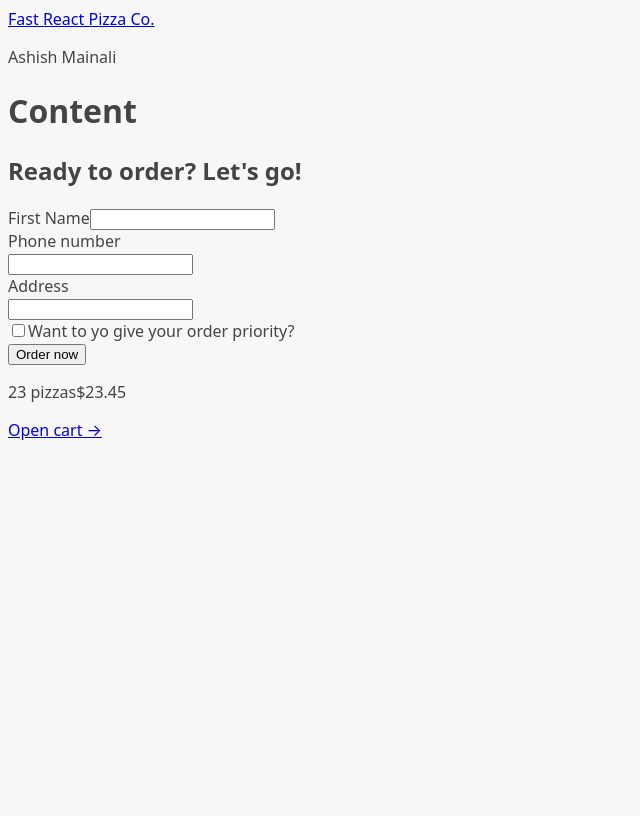
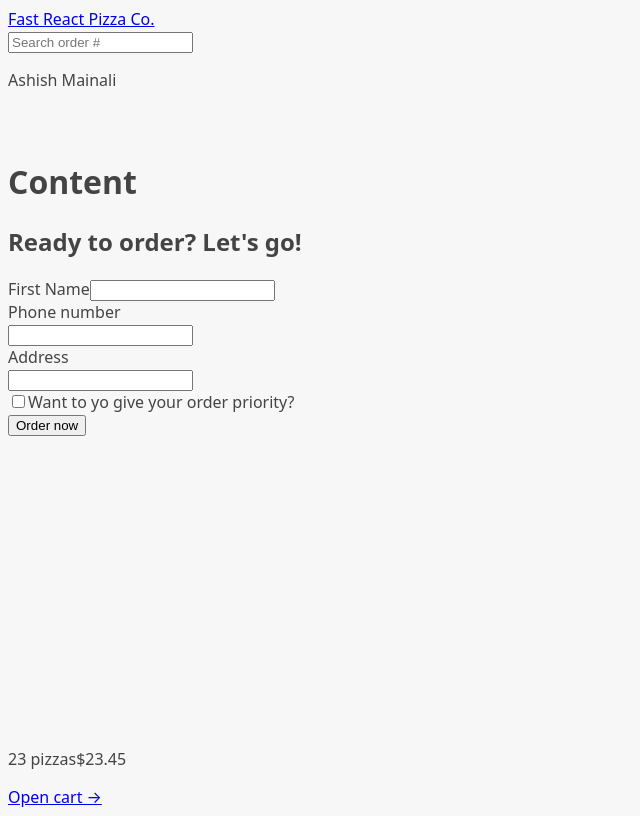
Before and after one commit to mainaliashish/pizza-order-app, a React (Vite) app: page /order/new in a window 1280 px wide. Shown: the whole page, without its empty margins (0-640 px from the left). Built offline with nearby package versions, Linux system fonts and the light colour scheme.

Commit message:
update: - react-router data loading and actions - complete create order section

```diff
--- a/src/features/order/CreateOrder.jsx
+++ b/src/features/order/CreateOrder.jsx
@@ -1,4 +1,6 @@
 import { useState } from "react";
+import { Form, redirect, useActionData, useNavigation } from "react-router-dom";
+import { createOrder } from "../../services/apiRestaurant";
 
 // https://uibakery.io/regex-library/phone-number
 const isValidPhone = (str) =>
@@ -32,13 +34,17 @@ const fakeCart = [
 
 function CreateOrder() {
   // const [withPriority, setWithPriority] = useState(false);
+  const navigation = useNavigation();
+  const isSubmitting = navigation.state === "submitting";
+  const formErrors = useActionData();
   const cart = fakeCart;
 
   return (
     <div>
       <h2>Ready to order? Let's go!</h2>
 
-      <form>
+      {/* <Form method="POST" action='/order/new'> */}
+      <Form method="POST">
         <div>
           <label>First Name</label>
           <input type="text" name="customer" required />
@@ -49,6 +55,7 @@ function CreateOrder() {
           <div>
             <input type="tel" name="phone" required />
           </div>
+          {formErrors?.phone && <p>{formErrors.phone}</p>}
         </div>
 
         <div>
@@ -70,11 +77,34 @@ function CreateOrder() {
         </div>
 
         <div>
-          <button>Order now</button>
+          <input type="hidden" name="cart" value={JSON.stringify(cart)} />
+          <button disabled={isSubmitting}>
+            {isSubmitting ? "Placing Order.." : "Order now"}
+          </button>
         </div>
-      </form>
+      </Form>
     </div>
   );
 }
 
+export async function action({ request }) {
+  const formData = await request.formData();
+  const data = Object.fromEntries(formData);
+  // console.log(data);
+  const order = {
+    ...data,
+    cart: JSON.parse(data.cart),
+    priority: data.priority === "on",
+  };
+  // console.log(order);
+  const errors = {};
+  if (!isValidPhone(order.phone))
+    errors.phone = "Please enter a valid phone number.";
+
+  if (Object.keys(errors).length > 0) return errors;
+
+  const newOrder = await createOrder(order);
+  return redirect(`/order/${newOrder.id}`);
+}
+
 export default CreateOrder;
--- a/src/features/order/Order.jsx
+++ b/src/features/order/Order.jsx
@@ -1,47 +1,14 @@
 // Test ID: IIDSAT
-
+import { useLoaderData } from "react-router-dom";
+import { getOrder } from "../../services/apiRestaurant";
 import {
   calcMinutesLeft,
   formatCurrency,
   formatDate,
 } from "../../utils/helpers";
 
-const order = {
-  id: "ABCDEF",
-  customer: "Jonas",
-  phone: "123456789",
-  address: "Arroios, Lisbon , Portugal",
-  priority: true,
-  estimatedDelivery: "2027-04-25T10:00:00",
-  cart: [
-    {
-      pizzaId: 7,
-      name: "Napoli",
-      quantity: 3,
-      unitPrice: 16,
-      totalPrice: 48,
-    },
-    {
-      pizzaId: 5,
-      name: "Diavola",
-      quantity: 2,
-      unitPrice: 16,
-      totalPrice: 32,
-    },
-    {
-      pizzaId: 3,
-      name: "Romana",
-      quantity: 1,
-      unitPrice: 15,
-      totalPrice: 15,
-    },
-  ],
-  position: "-9.000,38.000",
-  orderPrice: 95,
-  priorityPrice: 19,
-};
-
 function Order() {
+  const order = useLoaderData();
   // Everyone can search for all orders, so for privacy reasons we're gonna gonna exclude names or address, these are only for the restaurant staff
   const {
     id,
@@ -83,4 +50,9 @@ function Order() {
   );
 }
 
+export async function loader({ params }) {
+  const order = getOrder(params.orderId);
+  return order;
+}
+
 export default Order;
--- /dev/null
+++ b/src/features/order/SearchOrder.jsx
@@ -0,0 +1,24 @@
+import React, { useState } from "react";
+import { useNavigate } from "react-router-dom";
+
+const SearchOrder = () => {
+  const [query, setQuery] = useState("");
+  const navigate = useNavigate();
+  function handleSubmit(e) {
+    e.preventDefault();
+    if (!query) return;
+    navigate(`/order/${query}`);
+    setQuery("");
+  }
+  return (
+    <form onSubmit={handleSubmit}>
+      <input
+        placeholder="Search order #"
+        value={query}
+        onChange={(e) => setQuery(e.target.value)}
+      />
+    </form>
+  );
+};
+
+export default SearchOrder;
--- a/src/router/appRoute.jsx
+++ b/src/router/appRoute.jsx
@@ -1,36 +1,43 @@
-import { createBrowserRouter } from "react-router-dom"
-import AppLayout from "../ui/AppLayout"
-import Home from "../ui/Home"
-import Menu, { loader as menuLoader } from "../features/menu/Menu"
-import Cart from "../features/cart/Cart"
-import CreateOrder from "../features/order/CreateOrder"
-import Order from "../features/order/Order"
+import { createBrowserRouter } from "react-router-dom";
+import AppLayout from "../ui/AppLayout";
+import Home from "../ui/Home";
+import Error from "../ui/Error";
+import Menu, { loader as menuLoader } from "../features/menu/Menu";
+import Cart from "../features/cart/Cart";
+import CreateOrder, {
+  action as creatOrderAction,
+} from "../features/order/CreateOrder";
+import Order, { loader as orderLoader } from "../features/order/Order";
 
 export const appRouter = createBrowserRouter([
   {
-    element: <AppLayout/>,
+    element: <AppLayout />,
     children: [
       {
-        path: '/',
-        element: <Home />
+        path: "/",
+        element: <Home />,
       },
       {
-        path: '/menu',
+        path: "/menu",
         element: <Menu />,
-        loader: menuLoader
+        loader: menuLoader,
+        errorElement: <Error />,
       },
       {
-        path: '/cart',
-        element: <Cart />
+        path: "/cart",
+        element: <Cart />,
       },
       {
-        path: '/order/new',
-        element: <CreateOrder />
+        path: "/order/new",
+        element: <CreateOrder />,
+        action: creatOrderAction,
       },
       {
-        path: '/order/:orderId',
-        element: <Order />
-      }
-    ]
+        path: "/order/:orderId",
+        element: <Order />,
+        loader: orderLoader,
+        errorElement: <Error />,
+      },
+    ],
   },
 ]);
--- a/src/ui/AppHeader.jsx
+++ b/src/ui/AppHeader.jsx
@@ -1,13 +1,15 @@
-import React from 'react'
-import { Link } from 'react-router-dom'
+import React from "react";
+import { Link } from "react-router-dom";
+import SearchOrder from "../features/order/SearchOrder";
 
 const AppHeader = () => {
   return (
     <header>
-        <Link to='/'>Fast React Pizza Co.</Link>
-        <p>Ashish Mainali</p>
+      <Link to="/">Fast React Pizza Co.</Link>
+      <SearchOrder />
+      <p>Ashish Mainali</p>
     </header>
-  )
-}
+  );
+};
 
-export default AppHeader
+export default AppHeader;
--- a/src/ui/AppLayout.jsx
+++ b/src/ui/AppLayout.jsx
@@ -1,19 +1,24 @@
-import React from 'react'
-import AppHeader from './AppHeader'
-import CartOverview from '../features/cart/CartOverview'
-import { Outlet } from 'react-router-dom'
+import React from "react";
+import AppHeader from "./AppHeader";
+import CartOverview from "../features/cart/CartOverview";
+import { Outlet, useNavigation } from "react-router-dom";
+import Loader from "./Loader";
 
 const AppLayout = () => {
+  const navigation = useNavigation();
+  const isLoading = navigation.state === "loading";
+
   return (
-    <div>
-        <AppHeader/>
-        <main>
-            <h1>Content</h1>
-            <Outlet/>
-        </main>
-        <CartOverview/>
+    <div className="layout">
+      {isLoading && <Loader />}
+      <AppHeader />
+      <main>
+        <h1>Content</h1>
+        <Outlet />
+      </main>
+      <CartOverview />
     </div>
-  )
-}
+  );
+};
 
-export default AppLayout
+export default AppLayout;
--- a/src/ui/Error.jsx
+++ b/src/ui/Error.jsx
@@ -1,12 +1,13 @@
-import { useNavigate } from 'react-router-dom';
+import { useNavigate, useRouteError } from "react-router-dom";
 
 function NotFound() {
   const navigate = useNavigate();
+  const error = useRouteError();
 
   return (
     <div>
       <h1>Something went wrong 😢</h1>
-      <p>%MESSAGE%</p>
+      <p>{error.data || error.message}</p>
       <button onClick={() => navigate(-1)}>&larr; Go back</button>
     </div>
   );
--- /dev/null
+++ b/src/ui/Loader.jsx
@@ -0,0 +1,11 @@
+import React from 'react'
+
+const Loader = () => {
+    return (
+        <div className="absolute inset-0 flex items-center justify-center bg-slate-200/20 backdrop-blur-sm">
+          <div className="loader"></div>
+        </div>
+      );
+}
+
+export default Loader
```
Also changed, not shown: src/App.jsx (+4 -6 lines), src/features/menu/Menu.jsx (+8 -6 lines).
